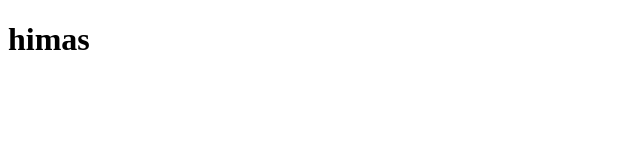
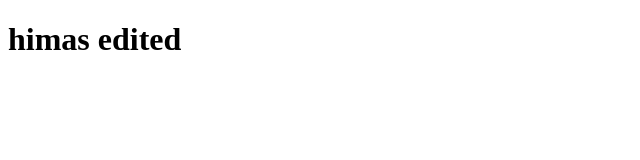
Before and after one commit to lidros/repotestone, a plain HTML site: page index.html in a window 1280 px wide. Shown: the whole page, without its empty margins (0-640 px from the left). Drawn offline with Linux system fonts and the light colour scheme.

Commit message:
update html

```diff
--- a/index.html
+++ b/index.html
@@ -5,6 +5,6 @@
 	<title>Document</title>
 </head>
 <body>
-	<h1>hi<strong>mas</strong></h1>
+	<h1>hi<strong>mas</strong> edited</h1>
 </body>
 </html>
```
